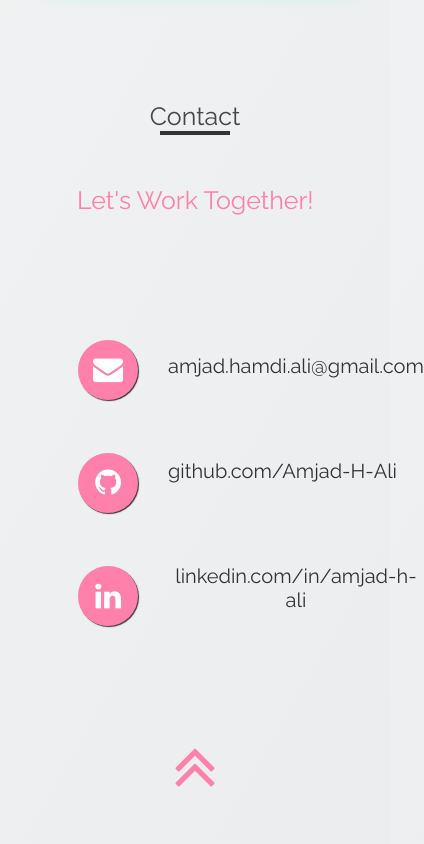
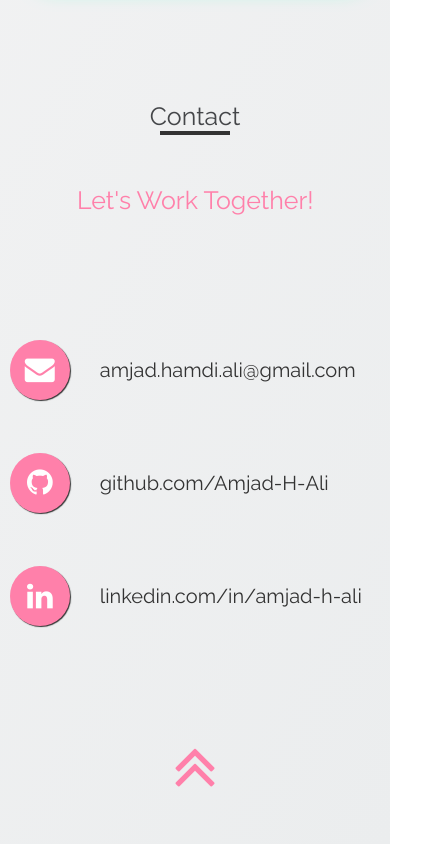
Before and after one commit to Amjad-H-Ali/Portfolio, a plain HTML site: page index.html in a window 390 px wide. Shown: the part 3376-4220 px from the top of the page, 424 px wide, since content can reach past the window. Drawn offline with Linux system fonts and the light colour scheme.

Commit message:
Added responsiveness to contact icons

```diff
--- a/css/responsive.css
+++ b/css/responsive.css
@@ -95,5 +95,8 @@
 	.modal-content {
 		width: 95%;
 	}
+	.logosAndLinks {
+		width: 95%;
+	}
 
 }
```
